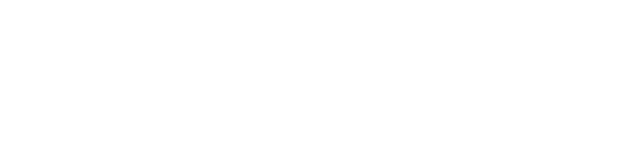
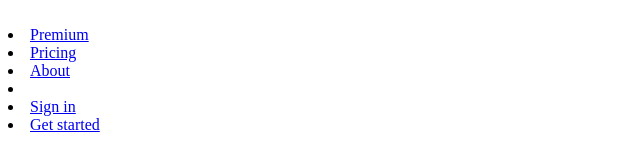
Before and after one commit to bilalka72/spoon, a plain HTML site: page index.html in a window 1280 px wide. Shown: the whole page, without its empty margins (0-640 px from the left). Drawn offline with Linux system fonts and the light colour scheme.

Commit message:
Add files via upload

```diff
--- a/index.html
+++ b/index.html
@@ -3,10 +3,51 @@
 <head>
     <meta charset="UTF-8">
     <meta name="viewport" content="width=device-width, initial-scale=1.0">
-    <title>spoon</title>
-    <link rel="stylesheet" href="css/main.css">
+    <title>Spoon</title>
 </head>
 <body>
+<div class="wrapper">
+    <div class="grettings">
+            <div class="container">
+                <header class="header">
+                    <div class="logo">
+                        <a href="index.html" class="logo__link">
+                            <img src="" alt="">
+                        </a>
+                    </div>
 
+
+                </header>
+            </div>
+
+<li class="nav_item"><a href="#">Premium</a></li>
+<li class="nav_item"><a href="#">Pricing</a></li>
+<li class="nav_item"><a href="#">About</a></li>
+<li class="nav_item"><a href="#"></a></li>
+<li class="nav_item"><a href="#">Sign in</a></li>
+<li class="nav_item"><a href="#">Get started</a></li>
+
+
+</div>
+
+
+<div class="grettings_content">
+
+<div class="grettings_title"></div>
+
+<div class="grettings_text"></div>
+
+<div class="grettings_btn"></div>
+
+
+
+
+
+
+
+
+
+</div>
+</div>
 </body>
 </html>
```
Also changed, not shown: img/grettings/IMAGE.svg (added).
